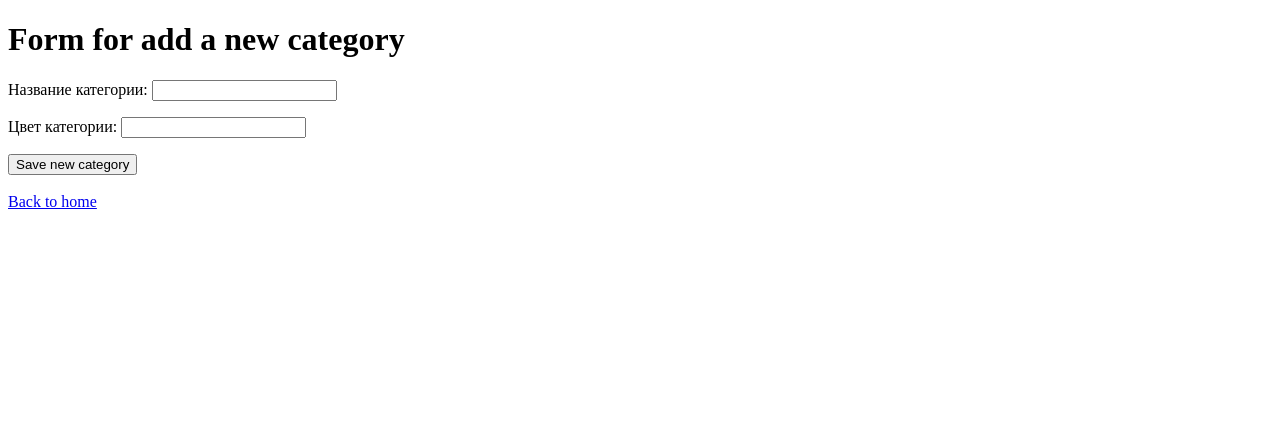
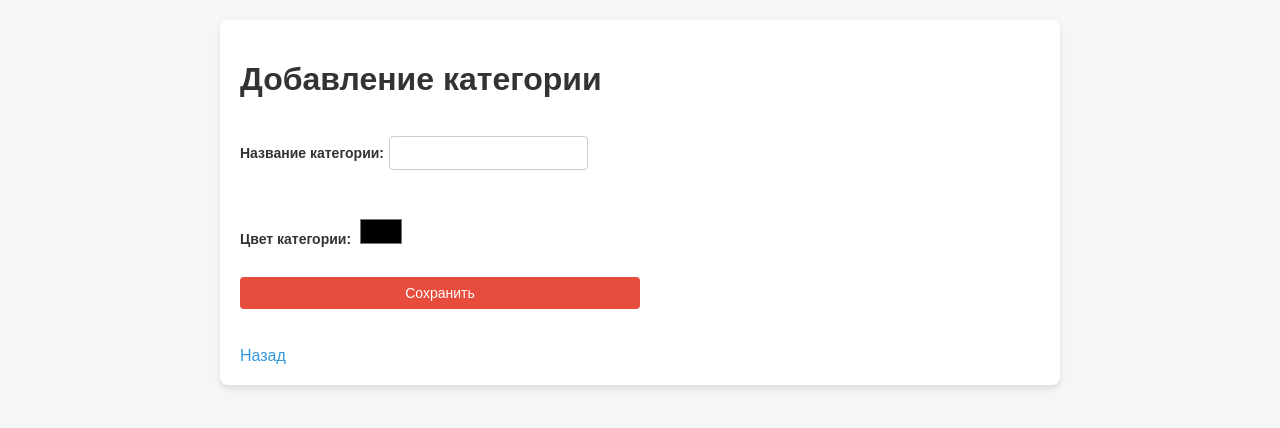
Before and after one commit to said699/Finans-Tracker, a Django app: page /finans/category/add/ in a window 1280 px wide. Shown: the top 428 px of the page. Run offline with Django 5.2, Linux system fonts and the light colour scheme.

Commit message:
Короче много че добавлено, например стили, добавление категорий и новостей

```diff
--- a/apps/finans/forms.py
+++ b/apps/finans/forms.py
@@ -10,4 +10,7 @@ class AddPaymentForm(forms.ModelForm):
 class AddCategoryForm(forms.ModelForm):
     class Meta:
         model = PayCategory
-        fields = ('name', 'color')
+        fields = ['name', 'color']
+        widgets = {
+            'color': forms.TextInput(attrs={'type': 'color', 'class': 'form-control'}),
+        }
--- a/apps/finans/templates/finans/addcategory.html
+++ b/apps/finans/templates/finans/addcategory.html
@@ -1,16 +1,16 @@
 {% extends 'users/base.html' %}
 
-{% block title %}Add category{% endblock %}
+{% block title %}Добавление категории{% endblock %}
 
 {% block content %}
-    <h1>Form for add a new category</h1>
+    <h1>Добавление категории</h1>
 
     <form method="POST">
         {% csrf_token %}
         {{ form.as_p }}
-        <button type="submit">Save new category</button>
+        <button type="submit">Сохранить</button>
     </form>
 
     <br>
-    <a href="{% url 'users:home' %}">Back to home</a>
+    <a href="{% url 'finans:home' %}">Назад</a>
 {% endblock %}
--- a/apps/finans/urls.py
+++ b/apps/finans/urls.py
@@ -1,5 +1,5 @@
 from django.urls import path
-from .views import HomeHistoryView, AddPaymentView, AddCategoryView, PaymentDetView
+from .views import HomeHistoryView, AddPaymentView, AddCategoryView, PaymentDetView, payment_delete
 
 app_name = 'finans'
 
@@ -8,4 +8,5 @@ urlpatterns = [
     path('history/<int:pk>/', PaymentDetView.as_view(), name='payment_details'),
     path('category/add/', AddCategoryView.as_view(), name='add_category'),
     path('payment/add/', AddPaymentView.as_view(), name='add_payment'),
+    path('payment/delete/<int:pk>/', payment_delete, name='payment_delete'),
 ]
--- a/apps/finans/views.py
+++ b/apps/finans/views.py
@@ -1,4 +1,4 @@
-from django.shortcuts import render
+from django.shortcuts import render, get_object_or_404, redirect
 from django.views import generic
 from .forms import AddPaymentForm, AddCategoryForm
 from .models import PayCategory, Payment
@@ -9,7 +9,7 @@ class AddCategoryView(generic.CreateView, LoginRequiredMixin):
     model = PayCategory
     template_name = 'finans/addcategory.html'
     form_class = AddCategoryForm
-    success_url = 'http://127.0.0.1:8000/acc/home/'
+    success_url = 'http://127.0.0.1:8000/finans/home/'
 
     def form_valid(self, form):
         form.instance.user = self.request.user
@@ -42,3 +42,10 @@ class PaymentDetView(generic.DetailView, LoginRequiredMixin):
     model = Payment
     template_name = 'finans/paymentdet.html'
     context_object_name = 'payment'
+
+def payment_delete(request, pk):
+    payment = get_object_or_404(Payment, pk=pk, user=request.user)
+    if request.method == 'POST':
+        payment.delete()
+        return redirect('finans:home')
+    return redirect('finans:home')
--- a/apps/users/templates/users/base.html
+++ b/apps/users/templates/users/base.html
@@ -5,8 +5,7 @@
     <meta charset="UTF-8">
     <meta name="viewport" content="width=device-width, initial-scale=1.0">
     <title>{% block title %}{% endblock %}</title>
-    {% block css %}
-    {% endblock %}
+    <link rel="stylesheet" href="{% static 'css/home.css' %}">
 </head>
 <body>
     <div class="container">
@@ -14,3 +13,4 @@
         {% endblock %}
     </div>
 </body>
+</html>
--- a/apps/users/templates/users/login.html
+++ b/apps/users/templates/users/login.html
@@ -10,7 +10,7 @@
             <button type="submit">Login</button>
         </form>
     {% else %}
-        <form  action="{% url 'logout' %}" method="post">
+        <form  action="{% url 'users:logout' %}" method="post">
             {% csrf_token %}
             <button type="submit">Logout</button>
         </form>
--- a/myproject/settings.py
+++ b/myproject/settings.py
@@ -112,7 +112,7 @@ AUTH_PASSWORD_VALIDATORS = [
 # Internationalization
 # https://docs.djangoproject.com/en/6.1/topics/i18n/
 
-LANGUAGE_CODE = 'en-us'
+LANGUAGE_CODE = 'ru-ru'
 
 TIME_ZONE = 'UTC'
 
@@ -126,6 +126,8 @@ USE_TZ = True
 
 STATIC_URL = 'static/'
 
+STATIC_ROOT = BASE_DIR / 'staticfiles'
+
 STATICFILES_DIRS = [BASE_DIR/"static"]
 # Email
 # https://docs.djangoproject.com/en/6.1/topics/email/#topic-email-configuration
--- /dev/null
+++ b/static/css/home.css
@@ -0,0 +1,115 @@
+/* Основные стили страницы и контейнера */
+body {
+    font-family: Arial, sans-serif;
+    background-color: #f4f7f6;
+    color: #333333;
+    margin: 0;
+    padding: 20px;
+}
+
+.container {
+    max-width: 800px;
+    margin: 0 auto;
+    background: #ffffff;
+    padding: 20px;
+    border-radius: 8px;
+    box-shadow: 0 4px 6px rgba(0, 0, 0, 0.1);
+}
+
+/* Стили для кнопок выхода и навигации */
+button,
+.btn {
+    background-color: #e74c3c;
+    color: #ffffff;
+    border: none;
+    padding: 8px 16px;
+    border-radius: 4px;
+    cursor: pointer;
+    font-size: 14px;
+    text-decoration: none;
+    display: inline-block;
+    transition: background-color 0.2s ease;
+}
+
+button:hover,
+.btn:hover {
+    background-color: #c0392b;
+}
+
+/* Стили для ссылок */
+a {
+    color: #3498db;
+    text-decoration: none;
+}
+
+a:hover {
+    text-decoration: underline;
+}
+
+/* Стили для категорий и бейджей */
+.category-badge {
+    padding: 4px 8px;
+    border-radius: 4px;
+    color: #ffffff;
+    display: inline-block;
+    font-weight: bold;
+}
+
+/* Стили для списков платежей */
+ul {
+    list-style-type: none;
+    padding: 0;
+}
+
+li {
+    background: #fafafa;
+    margin-bottom: 10px;
+    padding: 12px;
+    border-radius: 6px;
+    border: 1px solid #e1e1e1;
+    display: flex;
+    justify-content: space-between;
+    align-items: center;
+}
+
+/* Стили для форм (добавление категорий и платежей) */
+form {
+    display: flex;
+    flex-direction: column;
+    gap: 12px;
+    max-width: 400px;
+    margin-bottom: 20px;
+}
+
+label {
+    font-weight: bold;
+    font-size: 14px;
+}
+
+input[type="text"],
+input[type="number"],
+input[type="date"],
+select {
+    padding: 8px;
+    border: 1px solid #ccc;
+    border-radius: 4px;
+    font-size: 14px;
+}
+
+/* Специальный стиль для палитры выбора цвета */
+input[type="color"] {
+    border: none;
+    width: 50px;
+    height: 35px;
+    cursor: pointer;
+    background: none;
+}
+
+.color-dot {
+    display: inline-block;
+    width: 14px;
+    height: 14px;
+    border-radius: 50%; /* Делает элемент круглым */
+    flex-shrink: 0;
+    border: 1px solid rgba(0, 0, 0, 0.1); /* Тонкая рамка, чтобы светлые цвета (как белый #FFFFFF) не сливались с фоном */
+}
```
Also changed, not shown: apps/finans/templates/finans/addpayment.html (+4 -4 lines), apps/finans/templates/finans/home.html (+16 -5 lines), apps/finans/templates/finans/paymentdet.html (+7 -7 lines).
